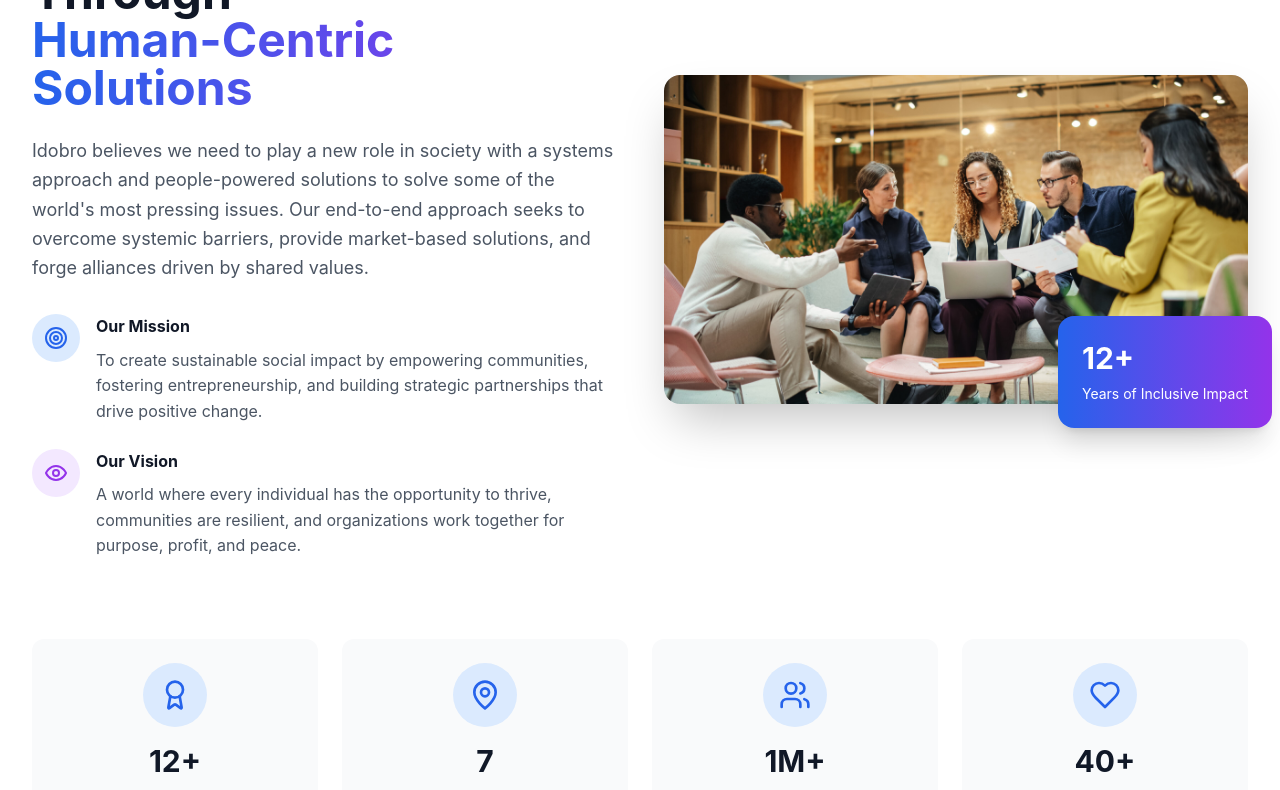
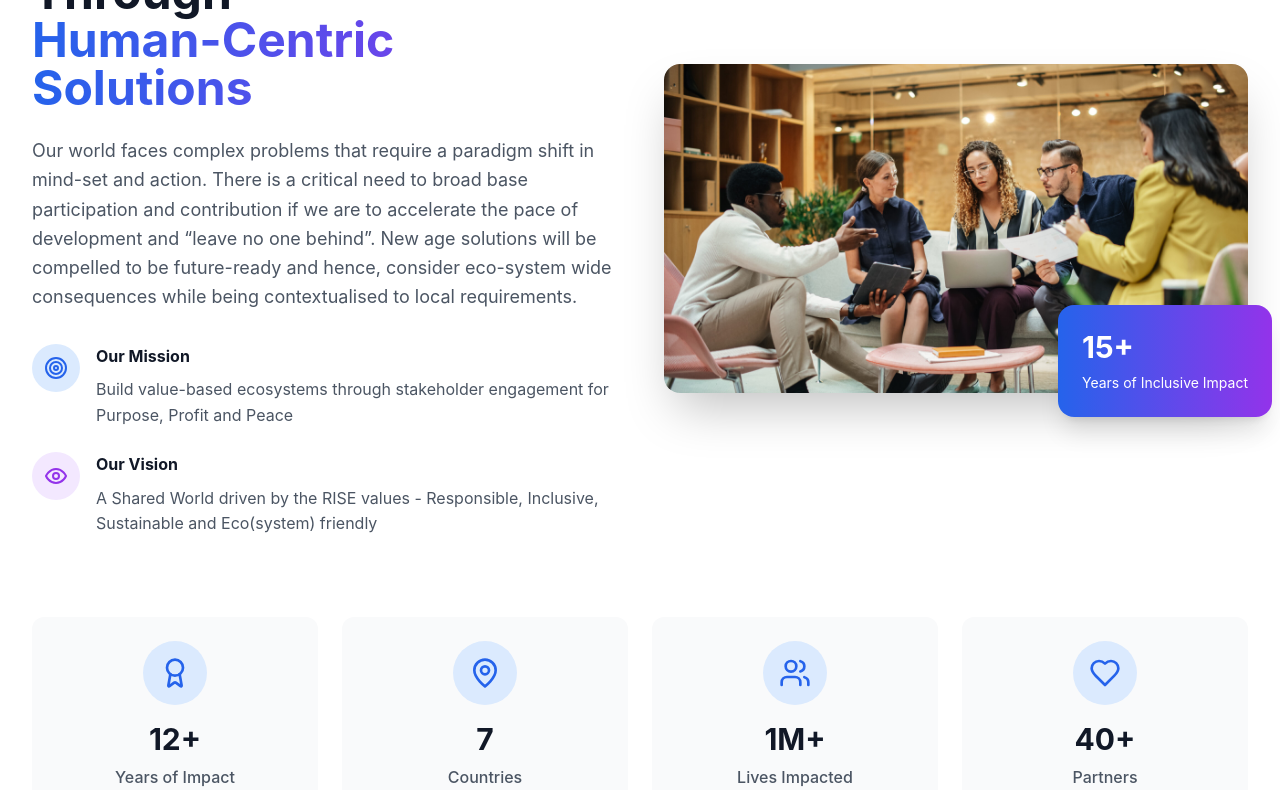
Before and after one commit to sankalpjangali/Redesign-I-Do-Bro, a React (Vite) app: page / in a window 1280 px wide. Shown: the part 1040-1830 px from the top of the page. Built offline with nearby package versions, Linux system fonts and the light colour scheme.

Commit message:
changes in data

```diff
--- a/src/components/Sections/AboutSection.tsx
+++ b/src/components/Sections/AboutSection.tsx
@@ -1,12 +1,12 @@
-import React from 'react';
-import { Target, Eye, Heart, Award, MapPin, Users } from 'lucide-react';
+import React from "react";
+import { Target, Eye, Heart, Award, MapPin, Users } from "lucide-react";
 
 const AboutSection: React.FC = () => {
   const achievements = [
-    { icon: Award, label: 'Years of Impact', value: '12+' },
-    { icon: MapPin, label: 'Countries', value: '7' },
-    { icon: Users, label: 'Lives Impacted', value: '1M+' },
-    { icon: Heart, label: 'Partners', value: '40+' }
+    { icon: Award, label: "Years of Impact", value: "12+" },
+    { icon: MapPin, label: "Countries", value: "7" },
+    { icon: Users, label: "Lives Impacted", value: "1M+" },
+    { icon: Heart, label: "Partners", value: "40+" },
   ];
 
   return (
@@ -22,10 +22,12 @@
               </span>
             </h2>
             <p className="text-lg text-gray-600 mb-8 leading-relaxed">
-              Idobro believes we need to play a new role in society with a systems approach
-              and people-powered solutions to solve some of the world's most pressing issues.
-              Our end-to-end approach seeks to overcome systemic barriers, provide market-based
-              solutions, and forge alliances driven by shared values.
+              Our world faces complex problems that require a paradigm shift in
+              mind-set and action. There is a critical need to broad base
+              participation and contribution if we are to accelerate the pace of
+              development and “leave no one behind”. New age solutions will be
+              compelled to be future-ready and hence, consider eco-system wide
+              consequences while being contextualised to local requirements.
             </p>
 
             {/* Mission & Vision */}
@@ -37,9 +39,7 @@
                 <div>
                   <h3 className="font-bold text-gray-900 mb-2">Our Mission</h3>
                   <p className="text-gray-600">
-                    To create sustainable social impact by empowering communities,
-                    fostering entrepreneurship, and building strategic partnerships
-                    that drive positive change.
+                  Build value-based ecosystems through stakeholder engagement for Purpose, Profit and Peace
                   </p>
                 </div>
               </div>
@@ -51,9 +51,7 @@
                 <div>
                   <h3 className="font-bold text-gray-900 mb-2">Our Vision</h3>
                   <p className="text-gray-600">
-                    A world where every individual has the opportunity to thrive,
-                    communities are resilient, and organizations work together
-                    for purpose, profit, and peace.
+                  A Shared World driven by the RISE values - Responsible, Inclusive, Sustainable and Eco(system) friendly
                   </p>
                 </div>
               </div>
@@ -65,10 +63,13 @@
               src="/images/about/global-team.jpg"
               alt="Global team collaboration"
               className="rounded-2xl shadow-2xl"
-              data-aos='fade-right'
+              data-aos="fade-right"
             />
-            <div data-aos="fade-up-left" className="absolute -bottom-6 -right-6 bg-gradient-to-r from-blue-600 to-purple-600 text-white p-6 rounded-2xl shadow-xl">
-              <div className="text-3xl font-bold mb-2">12+</div>
+            <div
+              data-aos="fade-up-left"
+              className="absolute -bottom-6 -right-6 bg-gradient-to-r from-blue-600 to-purple-600 text-white p-6 rounded-2xl shadow-xl"
+            >
+              <div className="text-3xl font-bold mb-2">15+</div> { /* need to add time to make sure it changes every year */}
               <div className="text-sm">Years of Inclusive Impact</div>
             </div>
           </div>
@@ -98,14 +99,18 @@
         </div>
 
         {/* PECO-SYSTEM Detailed Framework */}
-        <div id="peco-system" className="bg-gradient-to-r from-blue-50 to-purple-50 rounded-2xl p-8 lg:p-12 mb-20">
+        <div
+          id="peco-system"
+          className="bg-gradient-to-r from-blue-50 to-purple-50 rounded-2xl p-8 lg:p-12 mb-20"
+        >
           <div className="text-center mb-12">
             <h3 className="text-3xl lg:text-4xl font-bold text-gray-900 mb-4">
               The PECO-SYSTEM Framework
             </h3>
             <p className="text-lg text-gray-600 max-w-3xl mx-auto">
-              Our comprehensive approach integrates four key elements to create sustainable impact ecosystems
-              that address complex social challenges through systematic intervention.
+              Our comprehensive approach integrates four key elements to create
+              sustainable impact ecosystems that address complex social
+              challenges through systematic intervention.
             </p>
           </div>
 
@@ -127,8 +132,9 @@
                   <h4 className="text-xl font-bold text-gray-900">People</h4>
                 </div>
                 <p className="text-gray-600">
-                  Empowering individuals with skills, knowledge, and values to become
-                  change agents in their communities and drive meaningful transformation.
+                  Empowering individuals with skills, knowledge, and values to
+                  become change agents in their communities and drive meaningful
+                  transformation.
                 </p>
               </div>
 
@@ -137,11 +143,14 @@
                   <div className="bg-green-100 rounded-full p-3 mr-4">
                     <Target className="h-6 w-6 text-green-600" />
                   </div>
-                  <h4 className="text-xl font-bold text-gray-900">Environment</h4>
+                  <h4 className="text-xl font-bold text-gray-900">
+                    Environment
+                  </h4>
                 </div>
                 <p className="text-gray-600">
-                  Creating sustainable environmental solutions that protect natural resources
-                  while supporting community development and economic growth.
+                  Creating sustainable environmental solutions that protect
+                  natural resources while supporting community development and
+                  economic growth.
                 </p>
               </div>
 
@@ -154,7 +163,8 @@
                 </div>
                 <p className="text-gray-600">
                   Building resilient communities through collaborative networks,
-                  shared resources, and collective action for sustainable development.
+                  shared resources, and collective action for sustainable
+                  development.
                 </p>
               </div>
 
@@ -163,11 +173,14 @@
                   <div className="bg-orange-100 rounded-full p-3 mr-4">
                     <Award className="h-6 w-6 text-orange-600" />
                   </div>
-                  <h4 className="text-xl font-bold text-gray-900">Organization</h4>
+                  <h4 className="text-xl font-bold text-gray-900">
+                    Organization
+                  </h4>
                 </div>
                 <p className="text-gray-600">
                   Strengthening institutional capacity and governance structures
-                  to ensure sustainable impact and effective resource utilization.
+                  to ensure sustainable impact and effective resource
+                  utilization.
                 </p>
               </div>
             </div>
@@ -176,7 +189,9 @@
 
         {/* Global Reach */}
         <div className="text-center">
-          <h3 className="text-3xl font-bold text-gray-900 mb-8">Our Global Reach</h3>
+          <h3 className="text-3xl font-bold text-gray-900 mb-8">
+            Our Global Reach
+          </h3>
           <div className="bg-gray-50 rounded-2xl p-8">
             <div className="grid md:grid-cols-3 gap-8 text-center">
               <div>
@@ -188,7 +203,9 @@
               </div>
 
               <div>
-                <div className="text-4xl font-bold text-purple-600 mb-2">24</div>
+                <div className="text-4xl font-bold text-purple-600 mb-2">
+                  22
+                </div>
                 <div className="text-gray-600 font-medium">Indian States</div>
                 <div className="text-sm text-gray-500 mt-2">
                   Comprehensive coverage across diverse regions
@@ -196,8 +213,12 @@
               </div>
 
               <div>
-                <div className="text-4xl font-bold text-green-600 mb-2">40+</div>
-                <div className="text-gray-600 font-medium">Strategic Partners</div>
+                <div className="text-4xl font-bold text-green-600 mb-2">
+                  40+
+                </div>
+                <div className="text-gray-600 font-medium">
+                  Strategic Partners
+                </div>
                 <div className="text-sm text-gray-500 mt-2">
                   Corporations, NGOs, Academic Institutions
                 </div>
--- a/src/components/Sections/HeroSection.tsx
+++ b/src/components/Sections/HeroSection.tsx
@@ -12,10 +12,14 @@
 
   const finalMetrics = {
     countries: 7,
-    states: 24,
-    entrepreneurs: 5000,
-    students: 250000,
-    individuals: 500000
+    states: 22,
+    entrepreneurs: 1550,
+    students: 120000,
+    individuals: 1000000,
+    // wsg_entrepreneurs_sale:7000000,
+    // event_days:1800,
+    // institution:40,
+
   };
 
   useEffect(() => {
--- a/src/components/Sections/SolutionsSection.tsx
+++ b/src/components/Sections/SolutionsSection.tsx
@@ -17,9 +17,9 @@
       icon: Users,
       image: '/images/solutions/citizenship-education.jpg',
       features: [
-        'RISE Values Framework',
-        'Corporate Volunteering Programs',
-        'Institute Partnership Programs',
+        'Employee Volunteering Programs',
+        'Cross-funtional Team Building ',
+        'Student Teacher Workshops',
         'Community Engagement Initiatives'
       ],
       stats: {
@@ -43,10 +43,10 @@
       icon: TrendingUp,
       image: '/images/solutions/entrepreneurship-startup.png',
       features: [
-        'WSG Entrepreneur Support',
-        'Young Women Social Entrepreneurship',
-        'Startup Incubation Workshops',
-        'Marketplace Integration'
+        'Linkage through exhibitions ,stalls',
+        'Access to conference program and events',
+        'Access to Idobros repository of knowledge',
+        'One-onone mentoring sessions'
       ],
       stats: {
         primary: '5K+',
```
